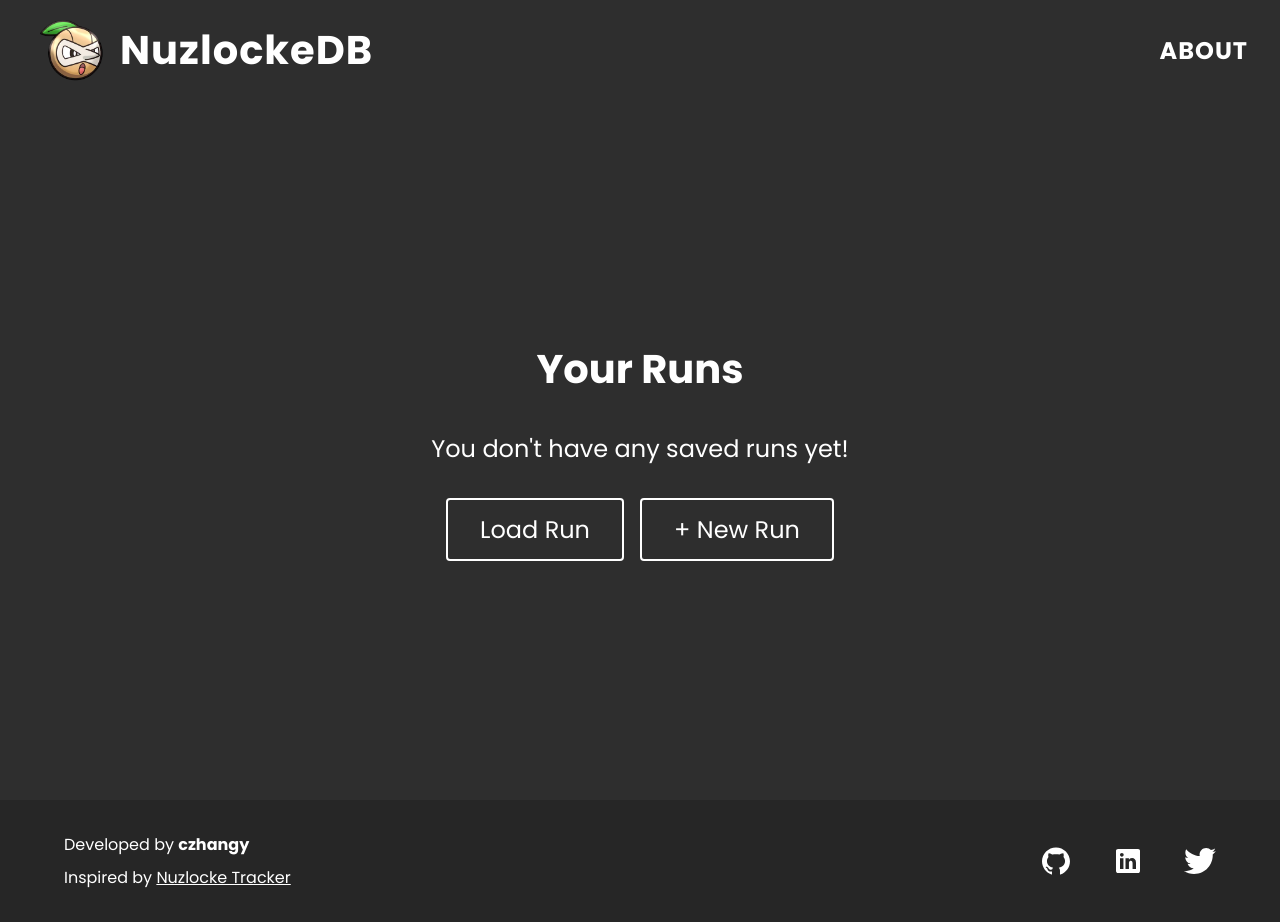
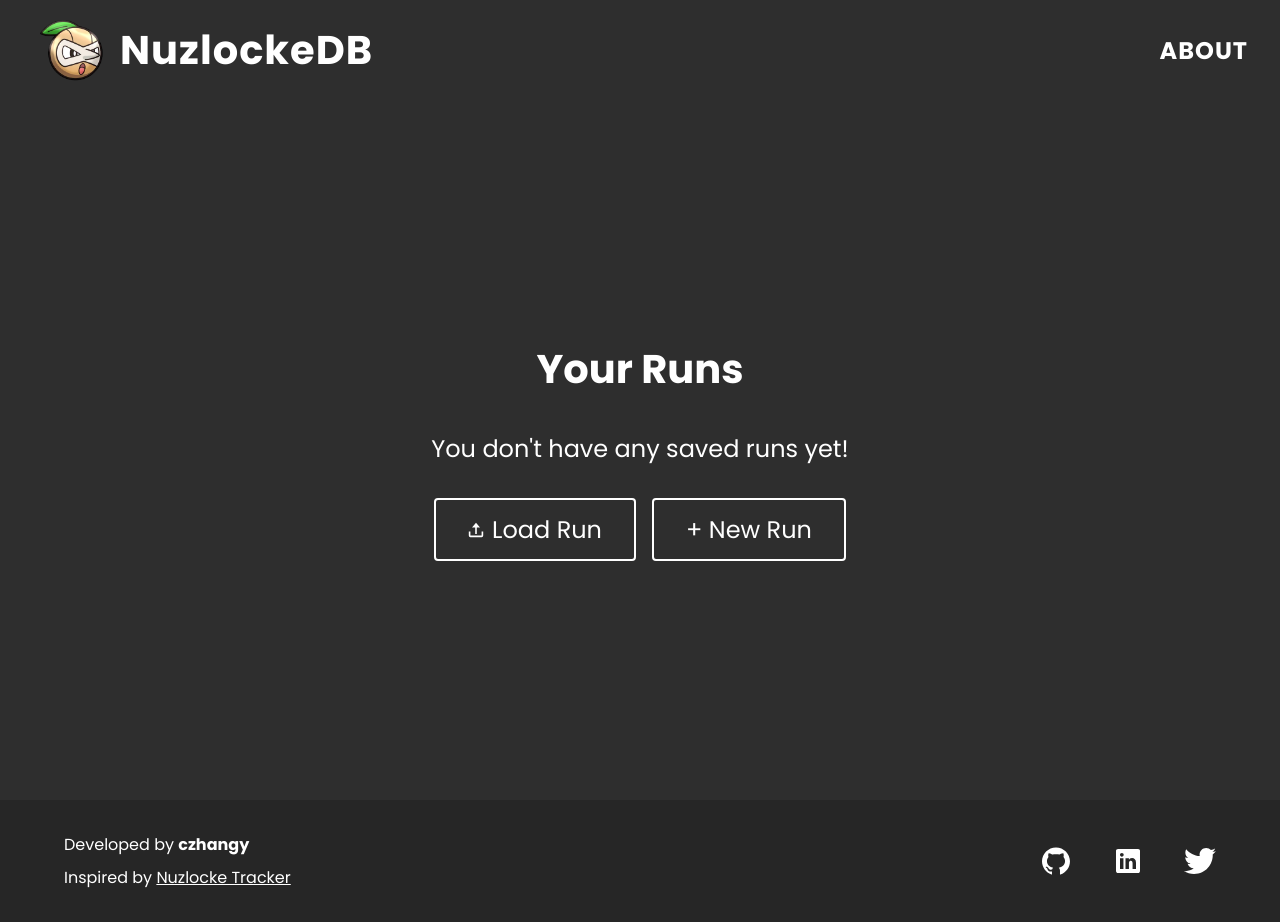
Before and after one commit to czhangy/nuzdocs, a Next.js app: page / in a window 1280 px wide. Built offline with nearby package versions, Linux system fonts and the light colour scheme.

Commit message:
Add icon to load button

```diff
--- a/src/components/RunList/RunList.module.scss
+++ b/src/components/RunList/RunList.module.scss
@@ -4,12 +4,15 @@
     --alt-font-size: 1.5rem;
     --button-border-size: 2px;
     --button-border-rad: 4px;
-    --button-font-size: 1.5rem;
-    --button-x-padding: 2rem;
-    --button-y-padding: 0.75rem;
+    --button-font-size: 1.2rem;
+    --button-icon-size: 16px;
+    --button-inner-spacing: 0.5rem;
+    --button-x-padding: 1.5rem;
+    --button-y-padding: 0.5rem;
     --buttons-spacing: 1rem;
     --header-size: 2rem;
     --inner-spacing: 2rem;
+    --list-max-width: 800px;
 
     align-items: center;
     display: flex;
@@ -25,7 +28,7 @@
     }
 
     .list {
-        max-width: 800px;
+        max-width: var(--list-max-width);
         width: 100%;
     }
 
@@ -39,11 +42,21 @@
         gap: var(--buttons-spacing);
 
         .button {
+            align-items: center;
             border: var(--button-border-size) solid constants.$text-color;
             border-radius: var(--button-border-rad);
             cursor: pointer;
+            display: flex;
             font-size: var(--button-font-size);
+            gap: var(--button-inner-spacing);
             padding: var(--button-y-padding) var(--button-x-padding);
+
+            .icon {
+                filter: constants.$svg-color;
+                height: var(--button-icon-size);
+                position: relative;
+                width: var(--button-icon-size);
+            }
         }
 
         .file-upload {
@@ -54,6 +67,9 @@
 
 @media screen and (min-width: constants.$tablet) {
     .run-list {
+        --button-font-size: 1.5rem;
+        --button-x-padding: 2rem;
+        --button-y-padding: 0.75rem;
         --header-size: 2.5rem;
     }
 }
@@ -62,5 +78,9 @@
     .run-list > .buttons > .button:hover {
         background: constants.$text-color;
         color: constants.$bg-color;
+
+        .icon {
+            filter: constants.$svg-bg-color;
+        }
     }
 }
--- a/src/components/RunList/RunList.tsx
+++ b/src/components/RunList/RunList.tsx
@@ -1,5 +1,6 @@
+import RunEntry from "@/components/RunEntry/RunEntry";
+import Image from "next/image";
 import styles from "./RunList.module.scss";
-import RunEntry from "@/components/RunEntry/RunEntry";
 
 type Props = {
     runNames: string[];
@@ -44,6 +45,9 @@ const RunList: React.FC<Props> = (props) => {
             )}
             <div className={styles.buttons}>
                 <label className={styles.button} htmlFor="file-upload">
+                    <div className={styles.icon}>
+                        <Image src="/assets/icons/upload.svg" alt="Upload" layout="fill" objectFit="contain" />
+                    </div>
                     Load Run
                 </label>
                 <input
--- a/src/styles/_constants.scss
+++ b/src/styles/_constants.scss
@@ -6,6 +6,7 @@ $bg-color: #2e2e2e;
 $accent-color: #262626;
 $hover-color: #369a2d;
 $svg-color: invert(100%) sepia(0%) saturate(7500%) hue-rotate(208deg) brightness(107%) contrast(100%);
+$svg-bg-color: invert(20%) sepia(10%) saturate(0%) hue-rotate(170deg) brightness(94%) contrast(103%);
 $svg-accent-color: invert(7%) sepia(95%) saturate(0%) hue-rotate(258deg) brightness(87%) contrast(81%);
 $svg-hover-color: invert(41%) sepia(10%) saturate(3132%) hue-rotate(68deg) brightness(116%) contrast(88%);
 $text-color: #ffffff;
```
Also changed, not shown: public/assets/icons/upload.svg (added).
